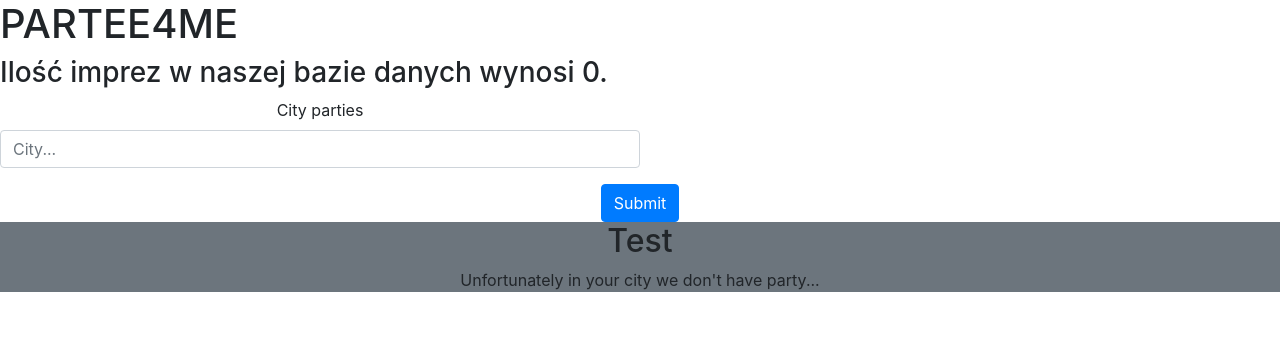
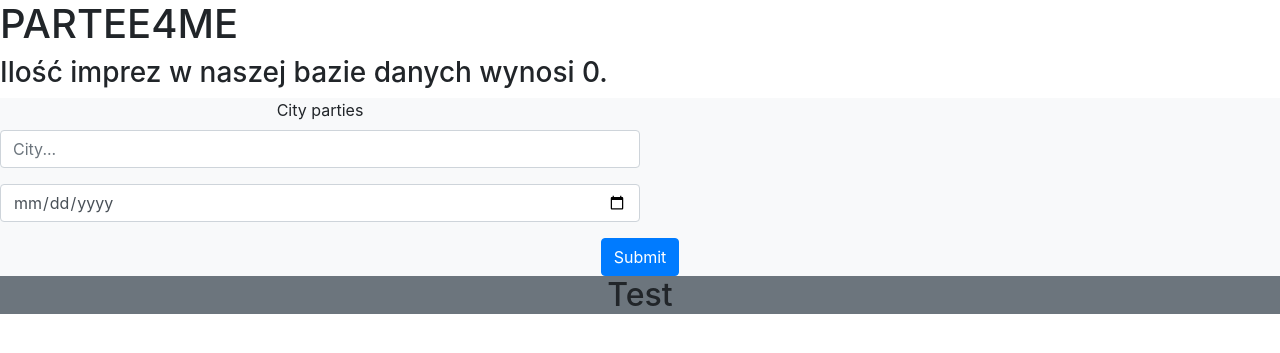
Before and after one commit to EwaStaszewska/FinalProject, a Django app: page /main/ in a window 1280 px wide. Shown: the top 353 px of the page. Run offline with Django 3.2, Linux system fonts and the light colour scheme; data that the repository does not hold is empty.

Commit message:
Changed main in views.py -> if/else. Tomorrow I'll be fight with one bug

```diff
--- a/partee4mee/partee/views.py
+++ b/partee4mee/partee/views.py
@@ -8,22 +8,44 @@ def main(request):
 
     # searching by form
     city_contains_query = request.GET.get('filter_by_city')
-    # city_contains_query is a var in form in main.html.
+    date_query = request.GET.get('filter_by_date')
+    # city_contains_query,date_query are a var in form in main.html.
     all_city_query = Party.objects.all()
+    all_date_query = Party.objects.all()
+    city_text = ''
+    date_text = ''
 
-    if city_contains_query != '' and city_contains_query is not None:
-        all_city_query = all_city_query.filter(city__icontains= city_contains_query)
+
+    if request.GET.get('filter_by_city') or request.GET.get('filter_by_date'):
+        if city_contains_query != "" and date_query=="":
+            if city_contains_query != '' and city_contains_query is not None:
+                all_city_query = all_city_query.filter(city__icontains= city_contains_query)
+                all_date_query = []
+                if len(all_city_query) == 0:
+                    city_text = "Unfortunately in your city we don't have party..."
+
+        elif date_query != '' and date_query is not None:
+            if date_query != '' and date_query is not None:
+                all_date_query = all_date_query.filter(date__icontains = date_query)
+                all_city_query = []
+                if len(all_date_query) == 0:
+                    date_text = "Unfortunately in this date we don't have party..."
+
+    else:
+        city_text == ""
+        date_text == ""
+        all_date_query ==[]
+        all_city_query == []
+
 
     #end searching
 
-
-    # for our knowledge:
-    # party_filter = Party.objects.filter(date__startswith ='2020-11-22')
-    # startswith, because we've in db datetimefield. I suppose it'll be useful in our next_steps
     context = {
         'all':all_paty,
-        'city_filter': all_city_query
-        # 'filter_party': party_filter,
+        'city_filter': all_city_query,
+        'city_text':city_text,
+        'date_filter': all_date_query,
+        'date_text': date_text
     }
 
     return render(request, "main.html",context)
--- a/partee4mee/templates/add_party.html
+++ b/partee4mee/templates/add_party.html
@@ -1,3 +1,4 @@
+{% load static %}
 <!DOCTYPE html>
 <html lang="en">
 <head>
@@ -5,7 +6,7 @@
     <meta name="viewport" content="width=device-width, initial-scale=1.0">
     <link rel="stylesheet" href="https://stackpath.bootstrapcdn.com/bootstrap/4.5.2/css/bootstrap.min.css">
     <!--<title>{% block title_block %} {% endblock %}</title>-->
-    <!--<link rel="stylesheet" href="{% static 'static.css' %}">-->
+    <link rel="stylesheet" href="{% static 'static.css' %}">
 </head>
 
 <body>
--- a/partee4mee/templates/main.html
+++ b/partee4mee/templates/main.html
@@ -20,27 +20,37 @@
 
 
 {% comment %} forms to  {% endcomment %}
-    <div class="text-center">
+    <div class="text-center bg-light">
         <form>
             <div class="form-group" style="width:50%">
                 <label for="exampleFormControlInput1">City parties</label>
                 <input type="text" class="form-control" id="exampleFormControlInput1" placeholder="City..." name='filter_by_city'>
             </div>
+            <div class="form-group" style="width:50%">
+                <input type="date" class="form-control" id="exampleFormControlInput1" placeholder="Please select a date..." name='filter_by_date'>
+            </div>
             <button type="Submit" class="btn btn-primary">Submit</button>
         </form>
+    </div>
+
     <div class='text-center bg-secondary'>
-    <h2>Test</h2>
-    {% if city_filter|length == 0 %}
-        <p>Unfortunately in your city we don't have party...</p>
-    {% else %}
+        <h2>Test</h2>
+
+        {{city_text}}
+
         {% for party in city_filter%}
             <div class="card bg-primary text-center m-2 p-2" style="width:30%"><p>There is a {{party.party_type}}:{{party.date}} <br> {{party.description}}   [{{party.id}}] <br>
             {{party.city}}</p></div>
         {% endfor %}
-    {% endif %}
+
+        {{date_text}}
+        {% for party in date_filter%}
+            <div class="card bg-warning text-center m-2 p-2" style="width:30%"><p>There is a {{party.party_type}}:{{party.date}} <br> {{party.description}}   [{{party.id}}] <br>
+            {{party.city}}</p></div>
+        {% endfor %}
     </div>
 
-    </div>
+
 
 
 
```
